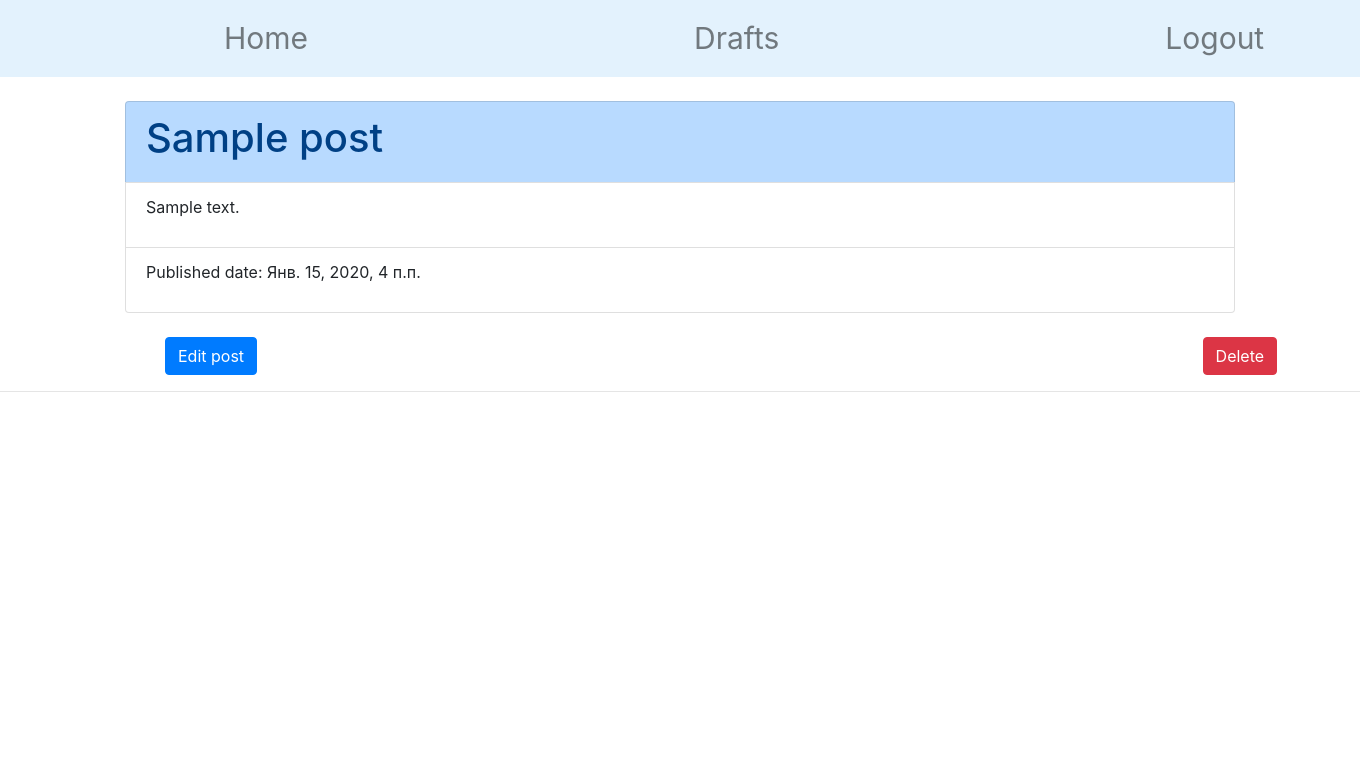
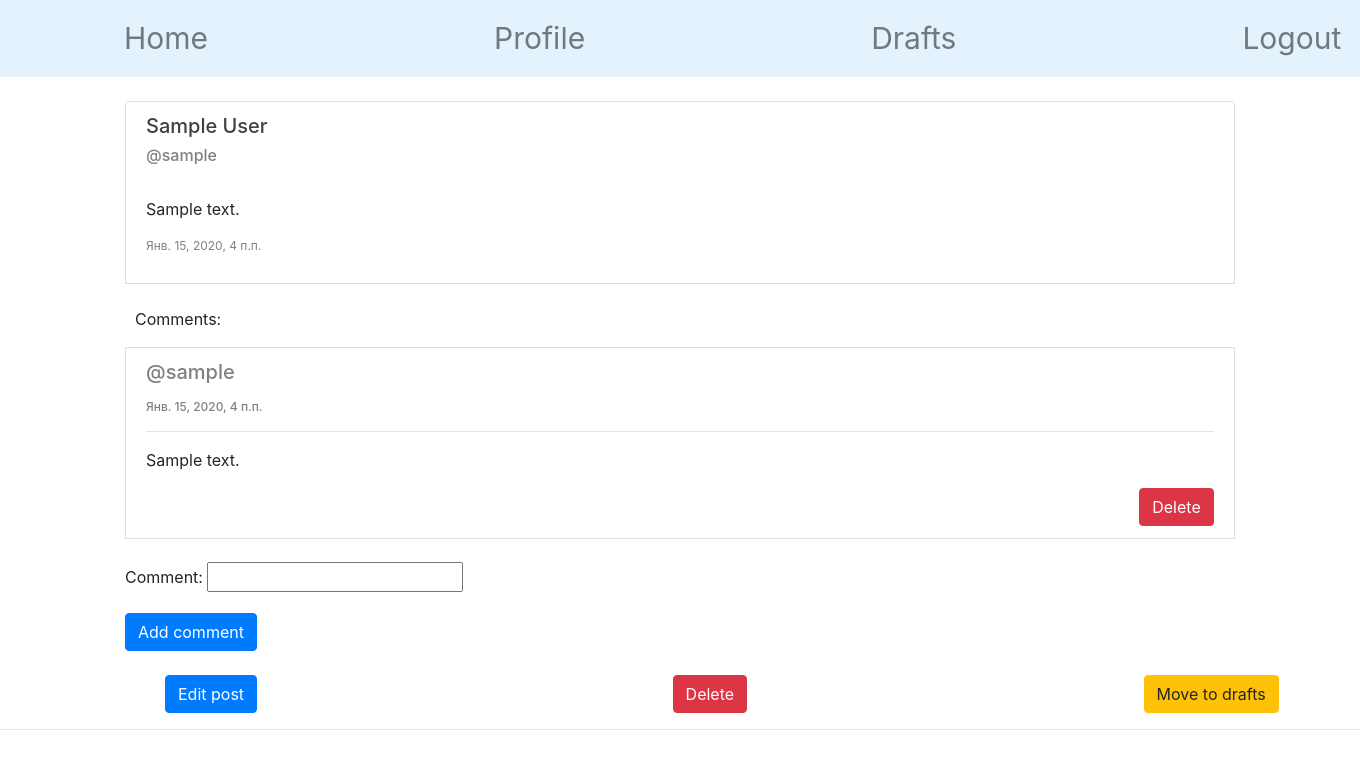
Before and after one commit to bolatovdarkhan25/my-first-blog, a Django app: page /post/1/details/ in a window 1360 px wide. Shown: the top 769 px of the page. Run offline with Django 3.2, Linux system fonts and the light colour scheme; a user stored in the database is signed in; tables that the repository leaves empty hold one stand-in row (values such as "Sample post"); some libraries are stand-ins or nearby versions.

Commit message:
Added comments, profile, edit profile

```diff
--- a/account/models.py
+++ b/account/models.py
@@ -1,5 +1,6 @@
 from django.db import models
 from django.contrib.auth.models import User
+from django.db.models.signals import post_save
 
 
 class Profile(models.Model):
--- a/account/templates/edit-profile.html
+++ b/account/templates/edit-profile.html
@@ -7,7 +7,8 @@
         <br>
         <form method="post">
             {% csrf_token %}
-            {{ form.as_p }}
+            {{ form_user.as_p }}
+            {{ form_prof.as_p }}
             <button class="btn btn-primary" type="submit">Edit</button>
         </form>
     </div>
--- a/account/urls.py
+++ b/account/urls.py
@@ -5,7 +5,7 @@ from django.contrib.auth.views import LoginView, LogoutView
 urlpatterns = [
     path('', LoginView.as_view(template_name='login.html'), name='login'),
     path('register/', views.registration_view, name='register'),
-    path('logout/', LogoutView.as_view(template_name='blog/post_list.html'), name='logout'),
-    # path('edit_profile/<pk>/', views.profile_edit_view, name='edit_profile'),
-    # path('profile_view/<int:pk>/', views.show_profile, name='show_profile'),
+    path('logout/', LogoutView.as_view(), name='logout'),
+    path('profile/edit', views.edit_profile, name='edit_profile'),
+    path('profile/<pk>/show', views.show_profile, name='show_profile'),
 ]
--- a/blog/admin.py
+++ b/blog/admin.py
@@ -1,6 +1,7 @@
 from django.contrib import admin
-from .models import Post
+from .models import Post, Comments
 # Register your models here.
 
 
 admin.site.register(Post)
+admin.site.register(Comments)
--- a/blog/forms.py
+++ b/blog/forms.py
@@ -1,5 +1,5 @@
 from django.contrib.auth.forms import forms
-from .models import Post
+from .models import Post, Comments
 
 
 class PostForm(forms.ModelForm):
@@ -7,6 +7,14 @@ class PostForm(forms.ModelForm):
     class Meta:
         model = Post
         fields = (
-            'title',
             'text',
         )
+
+
+class CommentForm(forms.ModelForm):
+
+    class Meta:
+        model = Comments
+        fields = (
+            'content',
+        )
--- a/blog/models.py
+++ b/blog/models.py
@@ -5,7 +5,6 @@ from django.utils import timezone
 
 class Post(models.Model):
     author = models.ForeignKey(settings.AUTH_USER_MODEL, on_delete=models.CASCADE)
-    title = models.CharField(max_length=255)
     text = models.TextField()
     created_date = models.DateTimeField(default=timezone.now)
     published_date = models.DateTimeField(blank=True, null=True)
@@ -15,3 +14,18 @@ class Post(models.Model):
 
     def __str__(self):
         return str(self.pk)
+
+
+class Comments(models.Model):
+    post = models.ForeignKey(Post, on_delete=models.CASCADE)
+    author = models.ForeignKey(settings.AUTH_USER_MODEL, on_delete=models.CASCADE)
+    content = models.CharField(max_length=2000, verbose_name='comment')
+    created_date = models.DateTimeField(default=timezone.now)
+    approved_comment = models.BooleanField(default=False)
+
+    def approve(self):
+        self.approved_comment = True
+        self.save()
+
+    def __str__(self):
+        return self.content
--- a/blog/templates/blog/base.html
+++ b/blog/templates/blog/base.html
@@ -11,16 +11,19 @@
 <body>
 <nav class="navbar navbar-expand-lg navbar-light" style="background-color: #e3f2fd;">
   <div class="collapse navbar-collapse" id="navbarNav">
-    <ul class="navbar-nav" style="margin-left: 200px;">
+    <ul class="navbar-nav" style="margin-left: 100px;">
       <li class="nav-item">
         <a class="nav-link" href="{% url 'post_list' %}" style="font-size: 30px;">Home<span class="sr-only"></span></a>
       </li>
         {% if user.is_authenticated %}
       <li class="nav-item">
-        <a class="nav-link" href="{% url 'draft_posts' %}" style="font-size: 30px; margin-left: 370px;">Drafts</a>
+        <a class="nav-link" href="{% url 'show_profile' pk=user.pk %}" style="font-size: 30px; margin-left: 270px;">Profile</a>
       </li>
       <li class="nav-item">
-        <a class="nav-link" href="{% url 'logout' %}" style="font-size: 30px; margin-left: 370px;">Logout</a>
+        <a class="nav-link" href="{% url 'draft_posts' %}" style="font-size: 30px; margin-left: 270px;">Drafts</a>
+      </li>
+      <li class="nav-item">
+        <a class="nav-link" href="{% url 'logout' %}" style="font-size: 30px; margin-left: 270px;">Logout</a>
       </li>
         {% else %}
       <li class="nav-item">
--- a/blog/templates/blog/drafts.html
+++ b/blog/templates/blog/drafts.html
@@ -4,13 +4,15 @@
 
 {% block body %}
     {% for post in posts %}
+        {% if user == post.author %}
         <div class="container">
             <ul class="list-group">
-                <a href="{% url 'post_details' pk=post.pk %}" class="list-group-item list-group-item-action list-group-item-primary"><h1>{{ post.title }}</h1></a>
+                <a href="{% url 'post_details' pk=post.pk %}" class="list-group-item list-group-item-action list-group-item-primary"><h1>{{ post.author }}</h1></a>
                 <li class="list-group-item"><p class="tt">{{ post.text }}</p></li>
                 <li class="list-group-item"><p>Created date: {{ post.created_date }}</p></li>
             </ul>
         </div>
+        {% endif %}
         <br>
     {% endfor %}
     <a href="{% url 'make_post' %}" style="margin-left: 165px;"><button class="btn btn-primary">Write new post</button></a>
--- a/blog/templates/blog/post_detail.html
+++ b/blog/templates/blog/post_detail.html
@@ -1,27 +1,62 @@
 {% extends 'blog/base.html' %}
 
-{% block title %}{{ post.title }}{% endblock %}
+{% block title %}{{ post.author }}{% endblock %}
 
 {% block body %}
     <div class="container">
-        <ul class="list-group">
-            <li class="list-group-item list-group-item-primary"><h1>{{ post.title }}</h1></li>
-            <li class="list-group-item"><p>{{ post.text }}</p></li>
+    <li class="list-group-item">
+        <h5 style="color: #404040;">{{ post.author.first_name }} {{ post.author.last_name }}</h5>
+        <a href="{% url 'show_profile' pk=post.author.pk %}"><h6 style="color: grey;">@{{ post.author.username }}</h6></a><br>
+        <p>{{ post.text }}</p>
             {% if post.published_date %}
-                <li class="list-group-item"><p>Published date: {{ post.published_date }}</p></li>
+                <p style="font-size: 12px; color: grey;">{{ post.published_date }}</p>
+                </li>
+                {% if comments.count %}
+                    <br>
+                    <p style="margin-left: 10px;">Comments:</p>
+                {% endif %}
+                {% for comment in comments %}
+                    <li class="list-group-item">
+                        <h5>
+                            <a href="{% url 'show_profile' pk=comment.author.pk %}" style="color: grey;">@{{ comment.author }}</a><p></p>
+                            <p style="font-size: 12px; color: grey;">{{ comment.created_date }}</p>
+                            <hr>
+                        </h5>
+                        <p>{{ comment.content }}</p>
+                        {% if user == post.author or user == comment.author %}
+                            <a href="{% url 'delete_comment' pk=comment.pk %}" style="margin-left: 93%;">
+                                <button class="btn btn-danger">
+                                    <span class="glyphicon glyphicon-remove" aria-hidden="true"></span>Delete
+                                </button>
+                            </a>
+                        {% endif %}
+                    </li>
+                {% endfor %}
             {% else %}
                 <li class="list-group-item"><p>Created date: {{ post.created_date }}</p></li>
             {% endif %}
-        </ul>
     <br>
+    {% if post.published_date %}
+        {% if user.is_authenticated %}
+    <div class="comment">
+        <form method="post">
+            {% csrf_token %}
+            {{ form.as_p }}
+            <button type="submit" class="btn btn-primary">Add comment</button>
+        </form>
     </div>
+        {% endif %}
+    {% endif %}
+    </div>
+    <br>
     {% if user == post.author %}
     <a href="{% url 'edit_post' pk=post.pk %}" style="margin-left: 165px;"><button class="btn btn-primary">Edit post</button></a>
     {% if not post.published_date %}
-        <a href="{% url 'publish_post' pk=post.pk %}" style="margin-left: 400px;"><button class="btn btn-warning">Publish</button></a>
-        <a href="{% url 'delete_post' pk=post.pk %}"><button class="btn btn-danger" style="margin-left: 459px;">Delete</button></a>
+        <a href="{% url 'delete_post' pk=post.pk %}" style="margin-left: 400px;"><button class="btn btn-danger">Delete</button></a>
+        <a href="{% url 'publish_post' pk=post.pk %}"><button class="btn btn-warning" style="margin-left: 459px;">Publish</button></a>
     {% else %}
-        <a href="{% url 'delete_post' pk=post.pk %}"><button class="btn btn-danger" style="margin-left: 941px;">Delete</button></a>
+        <a href="{% url 'delete_post' pk=post.pk %}"><button class="btn btn-danger" style="margin-left: 411px;">Delete</button></a>
+        <a href="{% url 'move_to_drafts' pk=post.pk %}"><button class="btn btn-warning" style="margin-left: 392px;">Move to drafts</button></a>
     {% endif %}
     {% endif %}
 {% endblock %}
--- a/blog/urls.py
+++ b/blog/urls.py
@@ -10,5 +10,7 @@ urlpatterns = [
     path('post/<pk>/publish/', views.publish_post, name='publish_post'),
     path('post/<pk>/edit/', views.edit_post, name='edit_post'),
     path('post/<pk>/delete/', views.delete_post, name='delete_post'),
-    path('post/done/', views.post_done_view, name='post_done')
+    path('post/done/', views.post_done_view, name='post_done'),
+    path('post/comment/<pk>/delete/', views.delete_comment, name='delete_comment'),
+    path('post/<pk>/move/to/drafts/', views.move_to_draft, name='move_to_drafts')
 ]
--- a/blog/views.py
+++ b/blog/views.py
@@ -1,7 +1,7 @@
 from django.shortcuts import render, redirect
-from .models import Post
+from .models import Post, Comments
 from django.utils import timezone
-from .forms import PostForm
+from .forms import PostForm, CommentForm
 # Create your views here.
 
 
@@ -32,12 +32,28 @@ def make_post(request):
 
 def post_details(request, pk):
     post = Post.objects.get(pk=pk)
-    return render(request, 'blog/post_detail.html', {'post': post, 'user': request.user})
+    comments = Comments.objects.filter(post=post)
+    if request.method == "POST":
+        form = CommentForm(request.POST)
+
+        if form.is_valid():
+            comment = form.save(commit=False)
+            comment.post = post
+            comment.author = request.user
+            comment.save()
+
+            return redirect('post_details', pk=pk)
+    else:
+        form = CommentForm()
+        return render(request, 'blog/post_detail.html', {'post': post,
+                                                         'user': request.user,
+                                                         'form': form,
+                                                         'comments': comments})
 
 
 def draft_posts(request):
     posts = Post.objects.filter(published_date=None).order_by('-created_date')
-    return render(request, 'blog/drafts.html', {'posts': posts})
+    return render(request, 'blog/drafts.html', {'posts': posts, 'user': request.user})
 
 
 def publish_post(request, pk):
@@ -66,8 +82,22 @@ def edit_post(request, pk):
 def delete_post(request, pk):
     post = Post.objects.get(pk=pk)
     post.delete()
-    return redirect('/')
+    return redirect('post_list')
 
 
 def post_done_view(request):
     return render(request, 'blog/post_done.html')
+
+
+def delete_comment(request, pk):
+    comment = Comments.objects.get(pk=pk)
+    post = Post.objects.get(pk=comment.post.pk)
+    comment.delete()
+    return redirect('post_details', pk=post.pk)
+
+
+def move_to_draft(request, pk):
+    post = Post.objects.get(pk=pk)
+    post.published_date = None
+    post.save()
+    return redirect('post_done')
--- a/mysite/settings.py
+++ b/mysite/settings.py
@@ -124,3 +124,4 @@ STATIC_ROOT = os.path.join(BASE_DIR, 'static')
 
 
 LOGIN_REDIRECT_URL = '/'
+LOGOUT_REDIRECT_URL = '/'
```
Also changed, not shown: account/forms.py (+12 -2 lines), account/templates/profile-view.html (+24 -10 lines), account/views.py (+31 -1 lines), blog/templates/blog/post_list.html (+27 -7 lines), blog/migrations/0001_initial.py, blog/migrations/0002_auto_20190704_1358.py (added).
